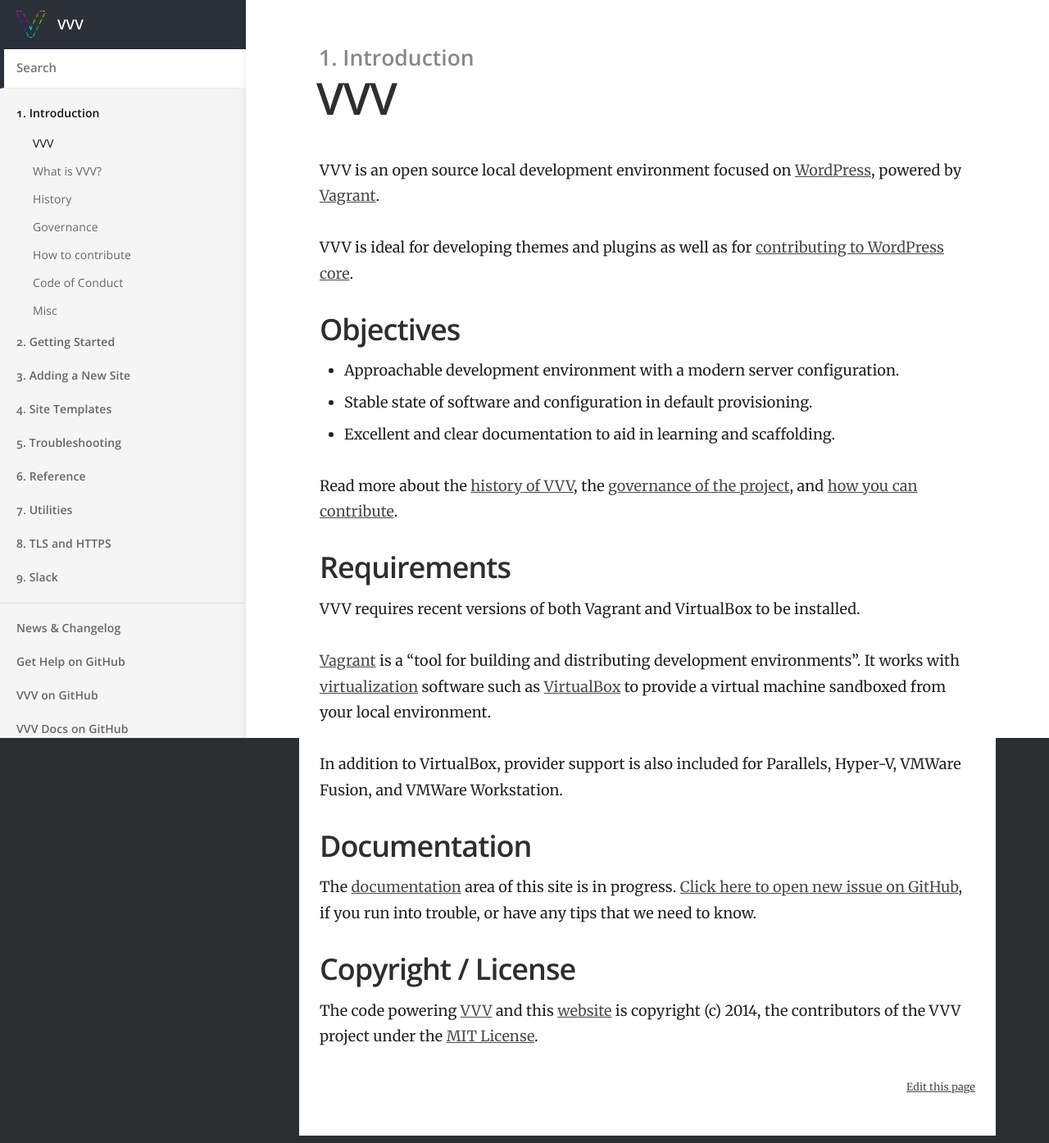
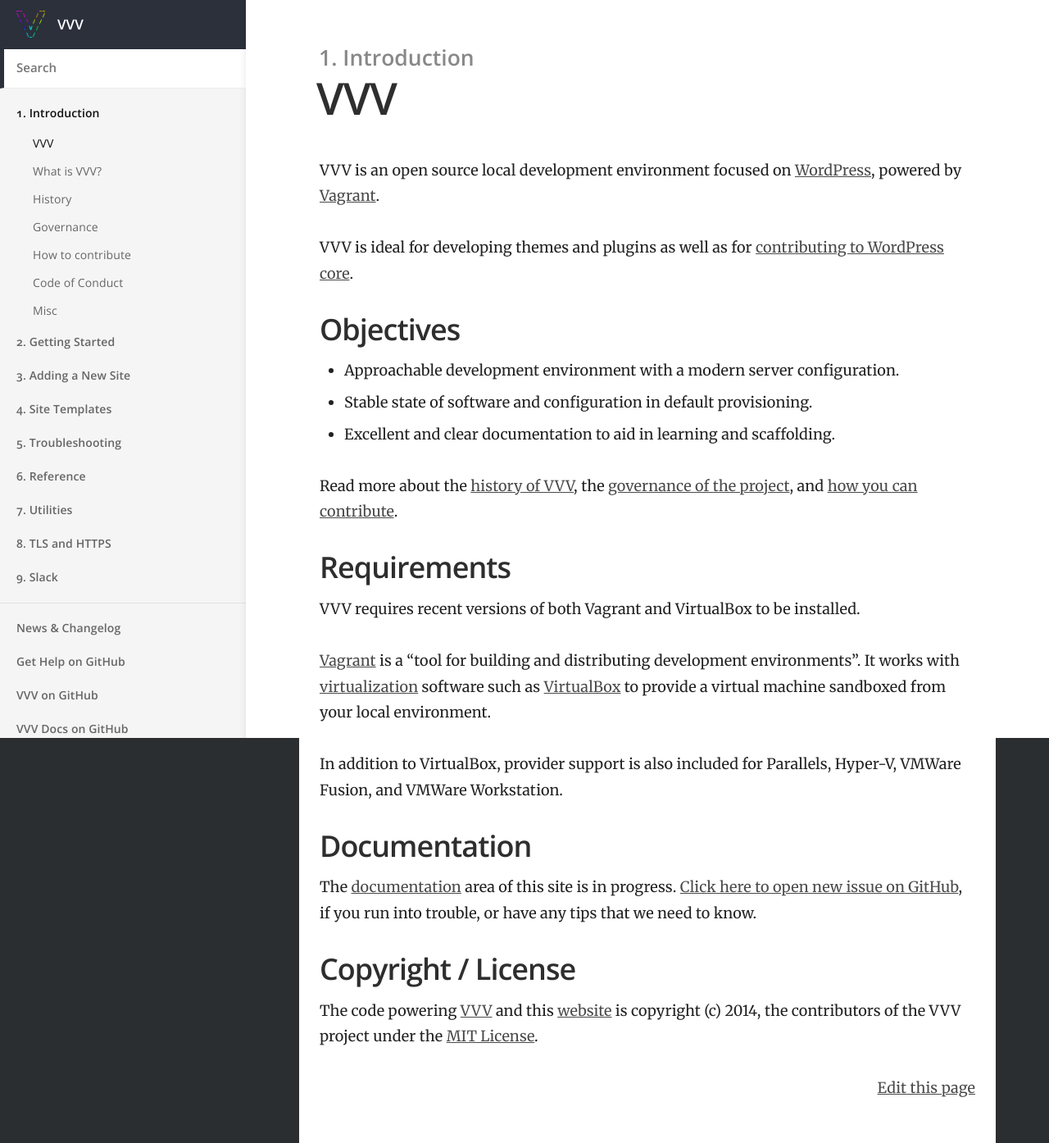
Before and after one commit to Varying-Vagrant-Vagrants/varyingvagrantvagrants.org, a Jekyll site: the page built from index.md, in a window 1280 px wide. Shown: the whole page at 82% size. Built offline with Jekyll 4.4.1, drawn with Linux system fonts in a browser that asks for light colours.

Commit message:
remove font size on the github edit link

```diff
--- a/_sass/_layout.scss
+++ b/_sass/_layout.scss
@@ -482,6 +482,5 @@ img {
 }
 
 .github-edit-link {
-	font-size: .7em;
 	text-align: right;
 }
```
